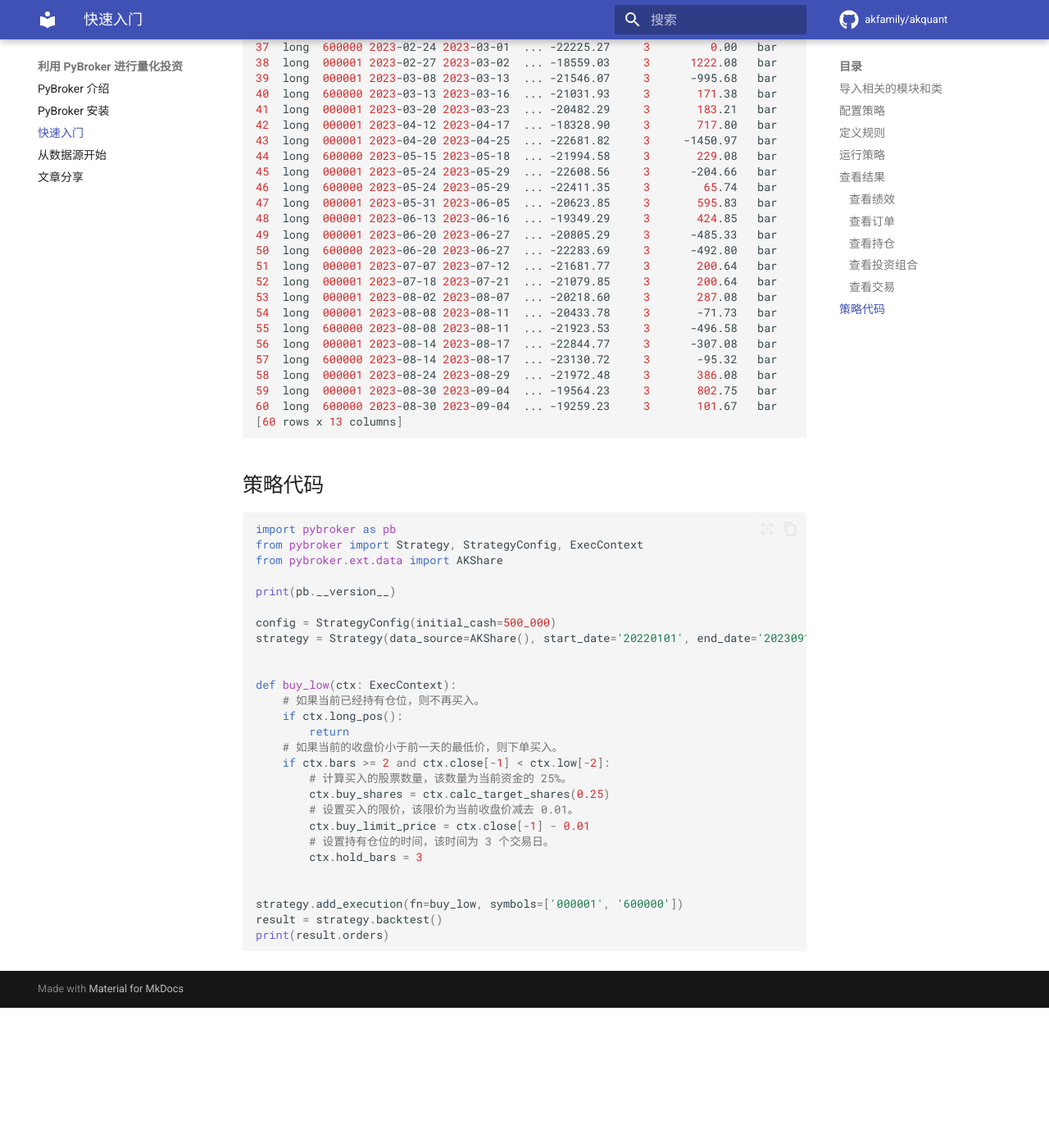
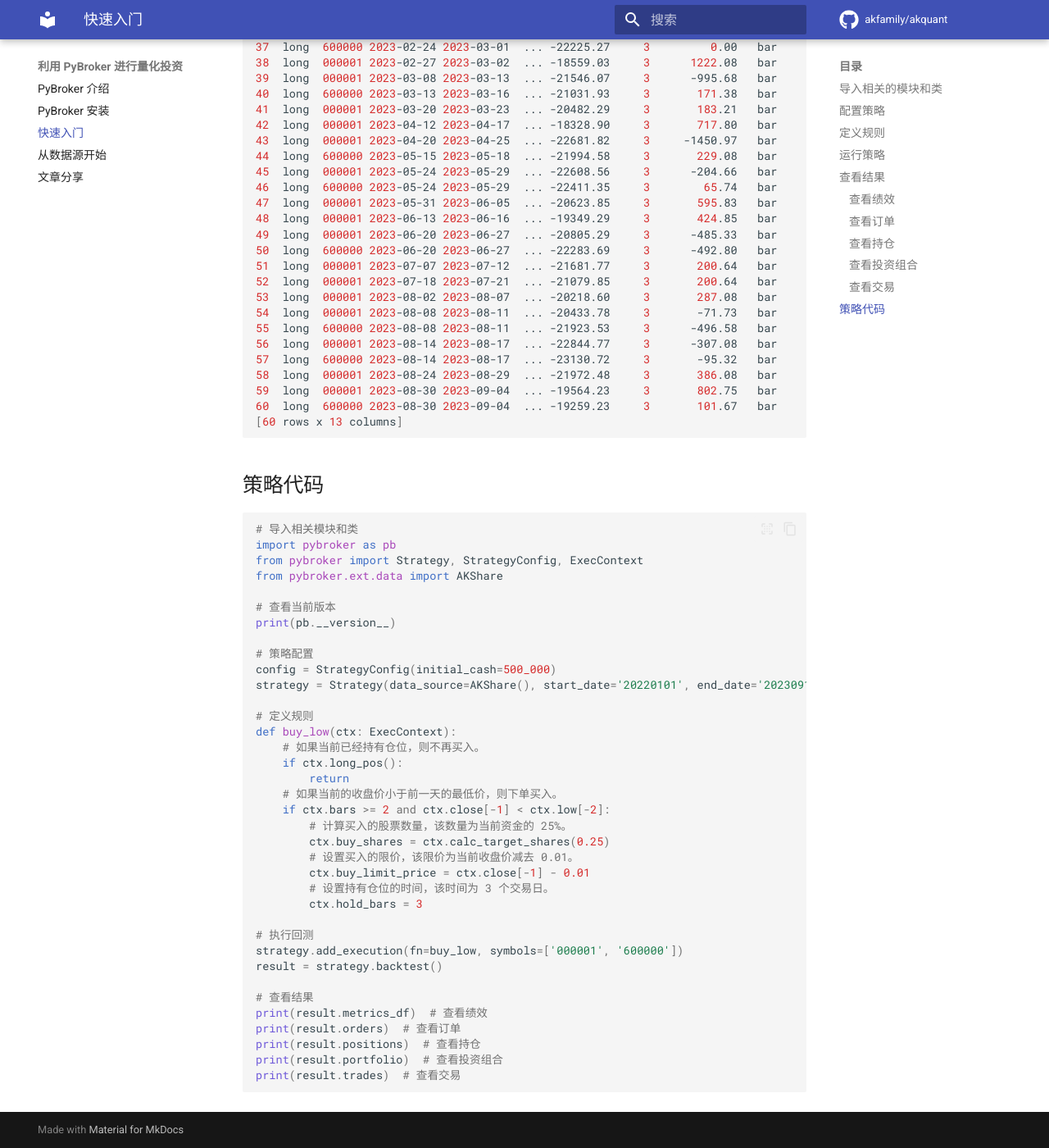
Before and after one commit to xujinzhao/akquant, an MkDocs documentation site: the page built from docs/quickstart.md, in a window 1280 px wide and 1400 px high, scrolled down 4861 px. Shown: the whole window at 82% size. Built offline with MkDocs 1.6.1 and Material for MkDocs 9.7.7, drawn with Linux system fonts in a browser that asks for light colours; comment, search, counter and statistics services are not loaded; the version menu is left out; before the commit the page ends 6090 px from its top, so only the background shows below that.

Commit message:
update docs

````diff
--- a/docs/quickstart.md
+++ b/docs/quickstart.md
@@ -267,16 +267,19 @@
 ## 策略代码
 
 ```python
+# 导入相关模块和类
 import pybroker as pb
 from pybroker import Strategy, StrategyConfig, ExecContext
 from pybroker.ext.data import AKShare
 
+# 查看当前版本
 print(pb.__version__)
 
+# 策略配置
 config = StrategyConfig(initial_cash=500_000)
 strategy = Strategy(data_source=AKShare(), start_date='20220101', end_date='20230916', config=config)
 
-
+# 定义规则
 def buy_low(ctx: ExecContext):
     # 如果当前已经持有仓位，则不再买入。
     if ctx.long_pos():
@@ -290,8 +293,14 @@
         # 设置持有仓位的时间，该时间为 3 个交易日。
         ctx.hold_bars = 3
 
-
+# 执行回测
 strategy.add_execution(fn=buy_low, symbols=['000001', '600000'])
 result = strategy.backtest()
-print(result.orders)
+
+# 查看结果
+print(result.metrics_df)  # 查看绩效
+print(result.orders)  # 查看订单
+print(result.positions)  # 查看持仓
+print(result.portfolio)  # 查看投资组合
+print(result.trades)  # 查看交易
 ```
````
